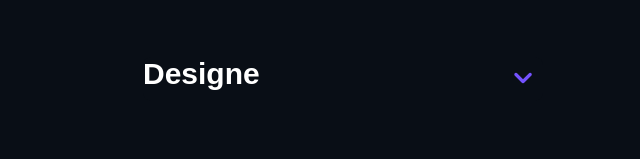
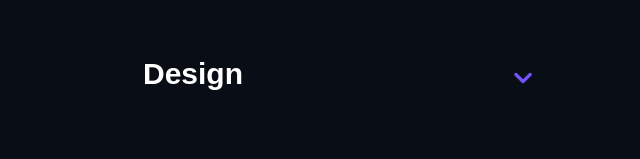
Before and after one commit to Lucasbrandaocabral/Portfolio, a plain HTML site: page index.html in a window 1280 px wide. Shown: the part 1963-2122 px from the top of the page, 297-937 px from the left. Drawn offline with nearby package versions, Linux system fonts and the light colour scheme.

Commit message:
Tudo Pronto

```diff
--- a/index.html
+++ b/index.html
@@ -145,7 +145,7 @@
             <div class="accordion">
                 <button class="accordion-header">
                     <span>
-                        Designe
+                        Design
                     </span>
                     <i class="uil uil-angle-down"></i>
                 </button>
```
